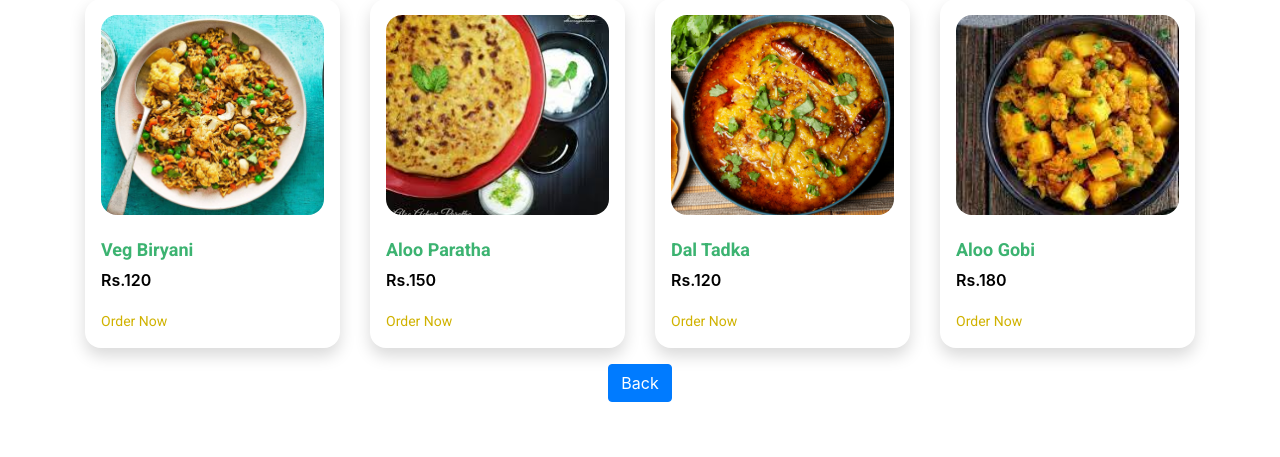
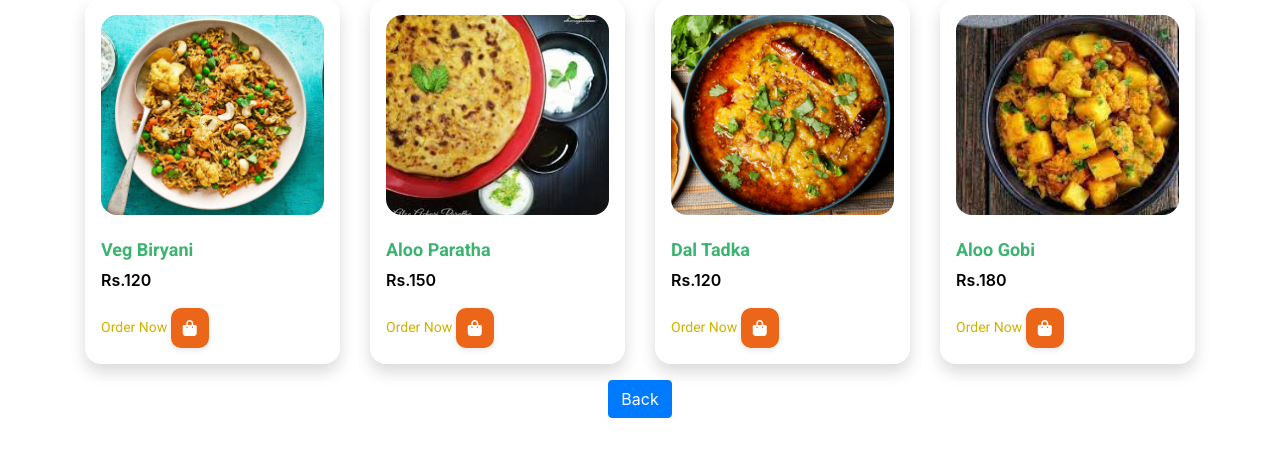
Before and after one commit to Shivamkurunde/Current-Resturent-Project, a Flask app: page /sectionVeg in a window 1280 px wide. Shown: the part 27-484 px from the top of the page. Run offline with Flask 3, Linux system fonts and the light colour scheme; some libraries are stand-ins or nearby versions.

Commit message:
Add all recent changes

```diff
--- a/static/Experiment.css
+++ b/static/Experiment.css
@@ -455,3 +475,22 @@ button:active {
         height: 200px;
     }
 }
+
+/*Add To Cart Sections:*/
+
+.add-to-cart-icon {
+    background-color: #eb6618;
+    border: none;
+    border-radius: 10px;
+    padding: 8px 12px;
+    color: white;
+    box-shadow: 0 2px 6px rgba(0, 0, 0, 0.1);
+    transition: background-color 0.3s ease;
+}
+
+.add-to-cart-icon:hover {
+    background-color: #d9530e;
+}
+.icon-conatiner{
+    display: inline-block;
+}
--- a/static/Experiment.js
+++ /dev/null
@@ -1,9 +0,0 @@
-function display(sectionId) {
-    // For Flask implementation, we'll handle navigation via routes
-    window.location.href = '/' + sectionId;
-}
-
-// Initialize - show only the home section
-window.onload = function() {
-    // This will be handled by Flask routing
-};
--- a/templates/home.html
+++ b/templates/home.html
@@ -29,6 +29,7 @@
                   <button class="navbar-toggler" type="button" data-toggle="collapse" data-target="#navbarNavAltMarkup" aria-controls="navbarNavAltMarkup" aria-expanded="false" aria-label="Toggle navigation">
                       <span class="navbar-toggler-icon"></span>
                   </button>
+
                   <div class="collapse navbar-collapse" id="navbarNavAltMarkup">
                       <div class="navbar-nav ml-auto">
                           <a class="nav-link active custom-nav-link" href="#Why_choose_US">Why Choose Us? <span class="sr-only">(current)</span></a>
@@ -37,6 +38,7 @@
                           <a class="nav-link custom-nav-link" href="#Follow-Us">Follow Us</a>
                       </div>
                   </div>
+
             </div>
         </nav>
 
@@ -44,8 +46,8 @@
         <div class="Banner-section-bg-container mb-3 d-flex  flex-column justify-content-center">
 
             <div class="text-center ">
-                <h1 class="banner-heading">Eat Delicious , Fresh & Healthy </h1>
-                <p class="banner-caption">Order Smart & Healthy Food Anytime</p>
+                <h1 class="banner-heading">Eat Delicious, Fresh & Healthy </h1>
+                <p class="banner-caption">Explore a variety of fresh, nutritious meals made just for you</p>
                 <a href="#Explore-Menu">
                     <button class="banner-button">View Menu</button>
                 </a>
--- a/templates/menu-sections/veg.html
+++ b/templates/menu-sections/veg.html
@@ -9,7 +9,8 @@
     <script src="https://kit.fontawesome.com/1e8988dde9.js" crossorigin="anonymous"></script>
 
     <link rel="stylesheet" href="/static/Experiment.css">
-    <script src="Experiment.js" defer></script>
+    <!-- <script src="Experiment.js" defer></script> -->
+
 </head>
 <body>
 
@@ -31,9 +32,14 @@
                                 <a href="" class="menu-item-link">
                                        Order Now
                                </a>
-
+                              <div class="icon-conatiner">
+                                   <button class="btn add-to-cart-icon mr-auto">
+                                       <i class="fas fa-shopping-bag "></i>
+                               </button>
                               </div>
                       </div>
+                    </div>
+
                     <div class="col-12 col-md-6 col-lg-3">
                         <div class="shadow menu-item-card p-3 mb-3">
                             <img src="/static/images/menu/veg/aloo-paratha.jpg" class="menu-item-image w-100" alt="Gym Food" />
@@ -42,9 +48,13 @@
                             <a href="" class="menu-item-link">
                                 Order Now
                             </a>
+                             <button class="btn add-to-cart-icon">
+                                    <i class="fas fa-shopping-bag"></i>
+                            </button>
 
                         </div>
                     </div>
+
                     <div class="col-12 col-md-6 col-lg-3">
                         <div class="shadow menu-item-card p-3 mb-3">
                             <img src="/static/images/menu/veg/dal-tadka.jpg" class="menu-item-image w-100" alt="Gym Food" />
@@ -53,9 +63,13 @@
                             <a href="" class="menu-item-link">
                                 Order Now
                             </a>
+                            <button class="btn add-to-cart-icon">
+                                    <i class="fas fa-shopping-bag"></i>
+                            </button>
 
                         </div>
                     </div>
+
                     <div class="col-12 col-md-6 col-lg-3">
                         <div class="shadow menu-item-card p-3 mb-3">
                             <img src="/static/images/menu/veg/Aloo-Gobi.jpg" class="menu-item-image w-100" alt="Gym Food" />
@@ -64,6 +78,10 @@
                             <a href="" class="menu-item-link">
                                 Order Now
                             </a>
+                              <button class="btn add-to-cart-icon">
+                                    <i class="fas fa-shopping-bag"></i>
+                            </button>
+
 
                         </div>
                     </div>
@@ -81,5 +99,6 @@
 
 
     <script type="text/javascript" src="https://d1tgh8fmlzexmh.cloudfront.net/ccbp-static-website/js/ccbp-ui-kit.js"></script>
+    <script src="veg.js"></script>
 </body>
 </html>
```
Also changed, not shown: other parts of static/Experiment.css (+30 -10 lines). Lines whose indentation alone changed are shown as unchanged.
